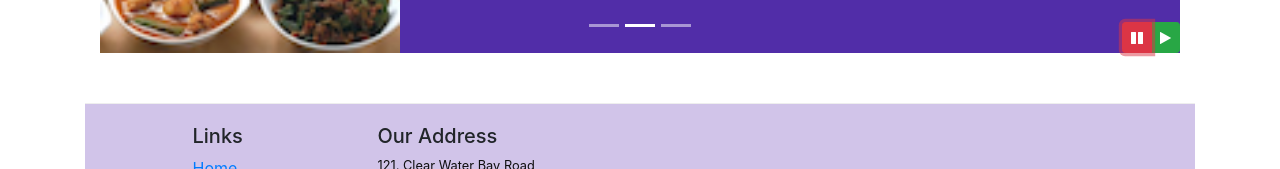
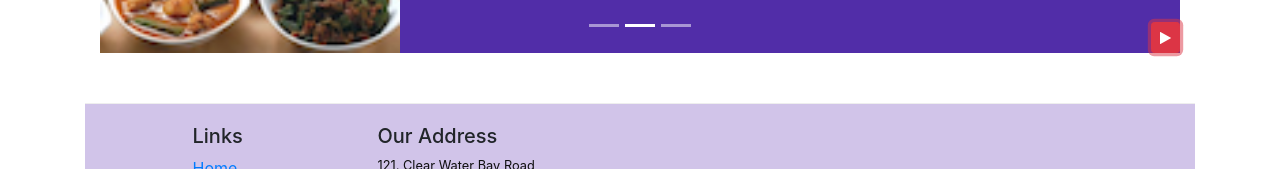
Before and after one commit to nabi-elhraichi/Bootstrap, a website: page index.html in a window 1280 px wide. Both pictures are taken after a click on the button 1137 px from the left and 668 px from the top of the page. Shown: the part 631-800 px from the top of the page. Drawn offline with nearby package versions, Linux system fonts and the light colour scheme.

Commit message:
More Bootstrap JQuery

```diff
--- a/index.html
+++ b/index.html
@@ -154,14 +154,10 @@
                     <a class="carousel-control-next" href="#mycarousel" role="button" data-slide="next">
                         <span class="carousel-control-next-icon"></span>
                     </a>
-                    <div class="btn-group" id="carouselButton">
-                        <button class="btn btn-danger btn-sm" id="carousel-pause">
-                            <span class="fa fa-pause"></span>
-                        </button>
-                        <button class="btn btn-success btn-sm" id="carousel-play">
-                            <span class="fa fa-play"></span>
-                        </button>
-                    </div>
+                    <button id="carouselButton" class="btn btn-danger btn-sm">
+                        <span class="fa fa-pause"></span>
+                    </button>
+
                 </div>
             </div>
         </div>
@@ -315,13 +311,21 @@
         <script src="node_modules/bootstrap/dist/js/bootstrap.min.js"></script>
         <script>
             $(document).ready(function(){
-                $('#mycarousel').carousel({interval : 2000});
-                $('#carousel-pause').click(function(){
-                    $('#mycarousel').carousel('pause');
+                $("#mycarousel").carousel({interval : 2000});
+                $("#carouselButton").click(function(){
+                    if ($("#carouselButton").children("span").hasClass('fa-pause')){
+                        $("#mycarousel").carousel('pause');
+                        $("#carouselButton").children("span").removeClass('fa-pause');
+                        $('#carouselButton').children("span").addClass('fa-play');
+                    }
+                    else if ($("#carouselButton").children("span").hasClass('fa-play')){
+                        $("#mycarousel").carousel('cycle');
+                        $("#carouselButton").children("span").removeClass('fa-play');
+                        $("#carouselButton").children("span").addClass('fa-pause');
+                    }
+
                 });
-                $('#carousel-play').click(function(){
-                    $('#mycarousel').carousel('cycle');
-                });
+
             });
         </script>
 </body>
```
